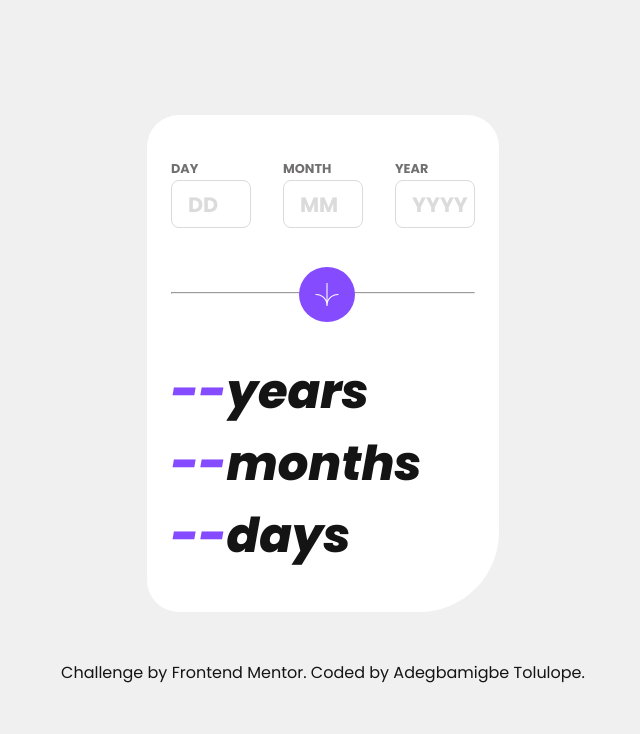
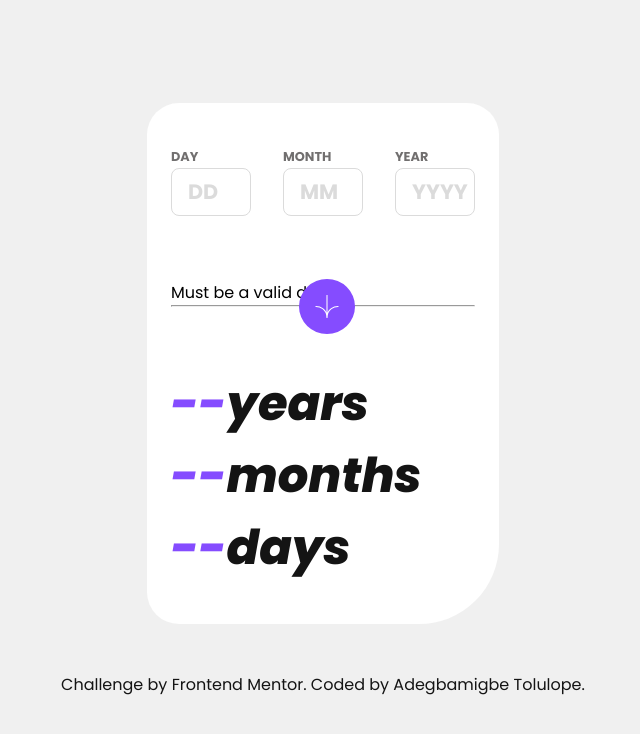
Before and after one commit to TheTreeveloper/Age-calculator-app, a React (Vite) app: page / in a window 1280 px wide. Shown: the top 734 px of the page, without its empty margins (317-957 px from the left). Built offline with nearby package versions, Linux system fonts and the light colour scheme.

Commit message:
Added error message

```diff
--- a/src/parameters.jsx
+++ b/src/parameters.jsx
@@ -1,6 +1,6 @@
 export const Parameters = () => {
     return (
-        <div>
+        <div className="form-container">
             <form action="">
                 <div className="day-input">
                 <label htmlFor="day"> Day</label><br />
@@ -15,6 +15,7 @@ export const Parameters = () => {
                 <input type="text" id="year" name="year" placeholder="YYYY"/>
                 </div>
             </form>
+            <p id="error">Must be a valid date</p>
         </div>
     )
 }
@@ -24,7 +25,7 @@ export const LineBreak = () => {
         <>
         <div className="linebreak">
             <hr />
-            <img src="./public/images/icon-arrow.svg" alt="arrow down" className="arrow-icon"/>
+            <img src="./images/icon-arrow.svg" alt="arrow down" className="arrow-icon"/>
         </div>
         </>
     );
```
